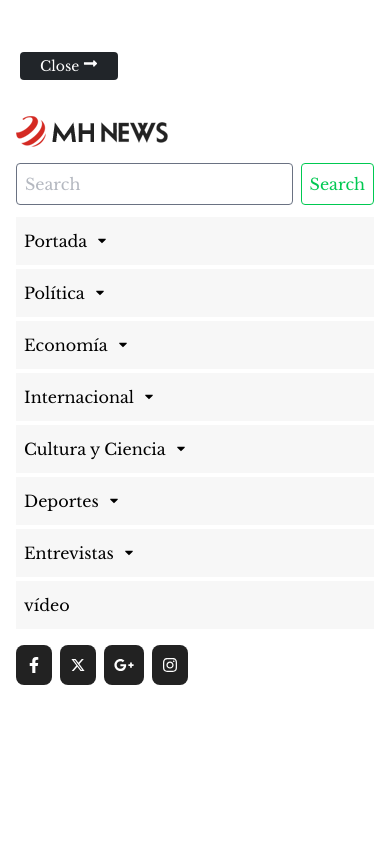
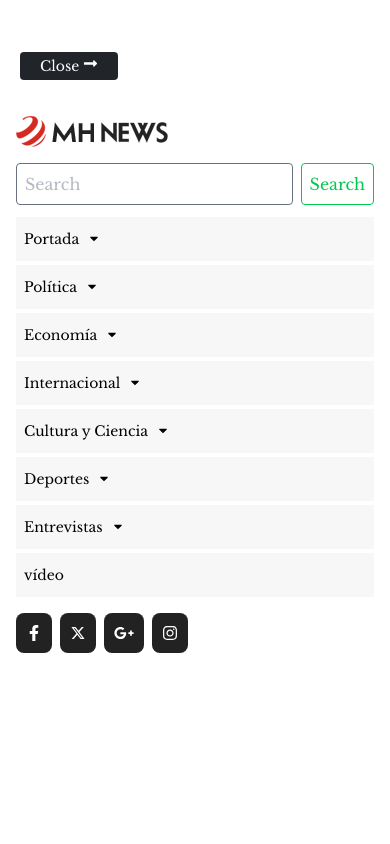
Before and after one commit to EldritchGriffin/news_site, a Next.js app: page /footer in a window 390 px wide. Both pictures are taken after a click on the button 21 px from the left and 109 px from the top of the page. Shown: the top 844 px of the page. Built offline with nearby package versions, Linux system fonts and the light colour scheme.

Commit message:
updated styling and spellcheck

```diff
--- a/src/app/navbar/fullNavbar.tsx
+++ b/src/app/navbar/fullNavbar.tsx
@@ -180,7 +180,7 @@ export default function FullNavbar () {
                                           <div
                                             key={itemIndex}
                                             className="dropdown p-2 h-full items-center justify-center">
-                                            <a className="flex gap-2 cursor-pointer text-md h-full items-center">
+                                            <a className="flex gap-2 cursor-pointer hover:text-black text-md h-full items-center">
                                               <p className="text-sm">{item.name}</p>
                                               {item.isDropDown && <div className="text-sm flex items-center">
                                                 <TiArrowSortedDown />
--- a/src/app/navbar/navbar.tsx
+++ b/src/app/navbar/navbar.tsx
@@ -91,7 +91,7 @@ export default function Navbar() {
             name : "vídeo",
             value : 7,
             isDropDown : false,
-            trueName : "video"
+            trueName : "videos"
         }
     ]
     const data : Item[] = [
@@ -211,7 +211,7 @@ export default function Navbar() {
                   {ListItems.map((item: ListItem, itemIndex: number) => (
                     <div key={itemIndex}>
                       <li
-                        className={`flex cursor-pointer gap-2 mb-1 ${path == item.trueName ? 'bg-[#d42a23]' : 'bg-[#f7f7f7]' }  text-md w-full p-3 pl-2 content-center`}
+                        className={`flex cursor-pointer gap-2 mb-1 ${path == item.trueName ? 'bg-[#d42a23] text-white' : 'bg-[#f7f7f7]' }  text-sm w-full p-3 pl-2 content-center`}
                         onClick={() =>
                           setShowNational(
                             showNational === itemIndex ? -1 : itemIndex
```
